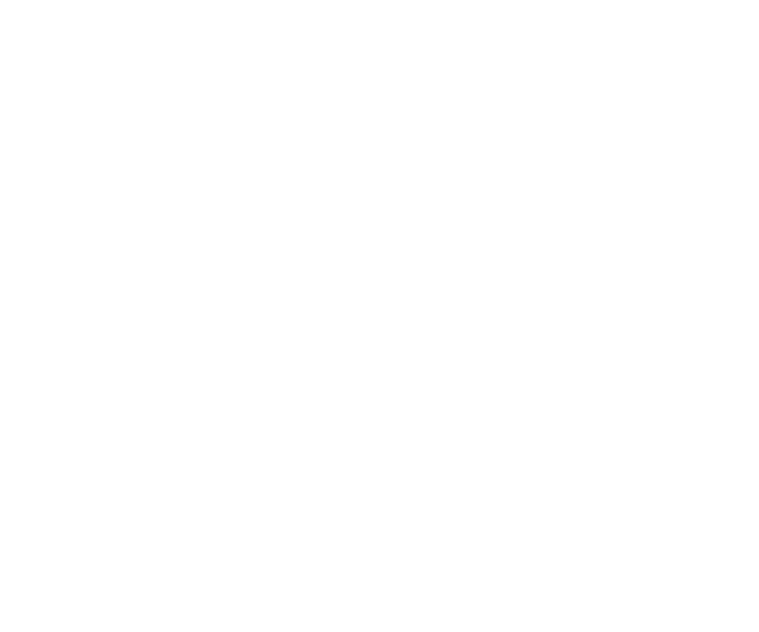
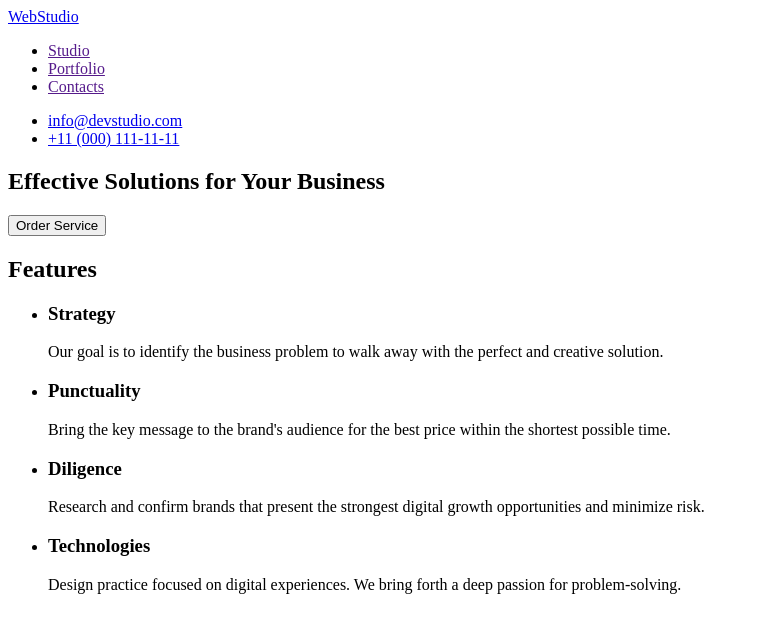
Before and after one commit to SydorovaO/goit-markup-hw-01, a plain HTML site: page index.html in a window 1280 px wide. Shown: the whole page, without its empty margins (0-759 px from the left). Drawn offline with Linux system fonts and the light colour scheme.

Commit message:
Update index.html
Add header, section Hero, section Features

```diff
--- a/index.html
+++ b/index.html
@@ -6,5 +6,64 @@
     <meta name="viewport" content="width=device-width, initial-scale=1.0" />
     <title>Document</title>
   </head>
-  <body></body>
+  <body>
+    <!-- HEADER -->
+    <header>
+      <nav>
+        <a href="/">WebStudio</a>
+        <ul>
+          <li><a href="">Studio</a></li>
+          <li><a href="">Portfolio</a></li>
+          <li><a href="">Contacts</a></li>
+        </ul>
+      </nav>
+      <ul>
+        <li><a href="mailto:info@devstudio.com">info@devstudio.com</a></li>
+        <li><a href="tel:+110001111111">+11 (000) 111-11-11</a></li>
+      </ul>
+    </header>
+    <main>
+      <!-- SECTION HERO -->
+      <section>
+        <h1>Effective Solutions for Your Business</h1>
+        <button type="button">Order Service</button>
+      </section>
+
+      <!-- SECTION FEATURES -->
+      <section>
+        <h2>Features</h2>
+        <ul>
+          <li>
+            <h3>Strategy</h3>
+            <p>
+              Our goal is to identify the business problem to walk away with the
+              perfect and creative solution.
+            </p>
+          </li>
+          <li>
+            <h3>Punctuality</h3>
+            <p>
+              Bring the key message to the brand's audience for the best price
+              within the shortest possible time.
+            </p>
+          </li>
+          <li>
+            <h3>Diligence</h3>
+            <p>
+              Research and confirm brands that present the strongest digital
+              growth opportunities and minimize risk.
+            </p>
+          </li>
+          <li>
+            <h3>Technologies</h3>
+            <p>
+              Design practice focused on digital experiences. We bring forth a
+              deep passion for problem-solving.
+            </p>
+          </li>
+        </ul>
+      </section>
+    </main>
+    <footer></footer>
+  </body>
 </html>
```
